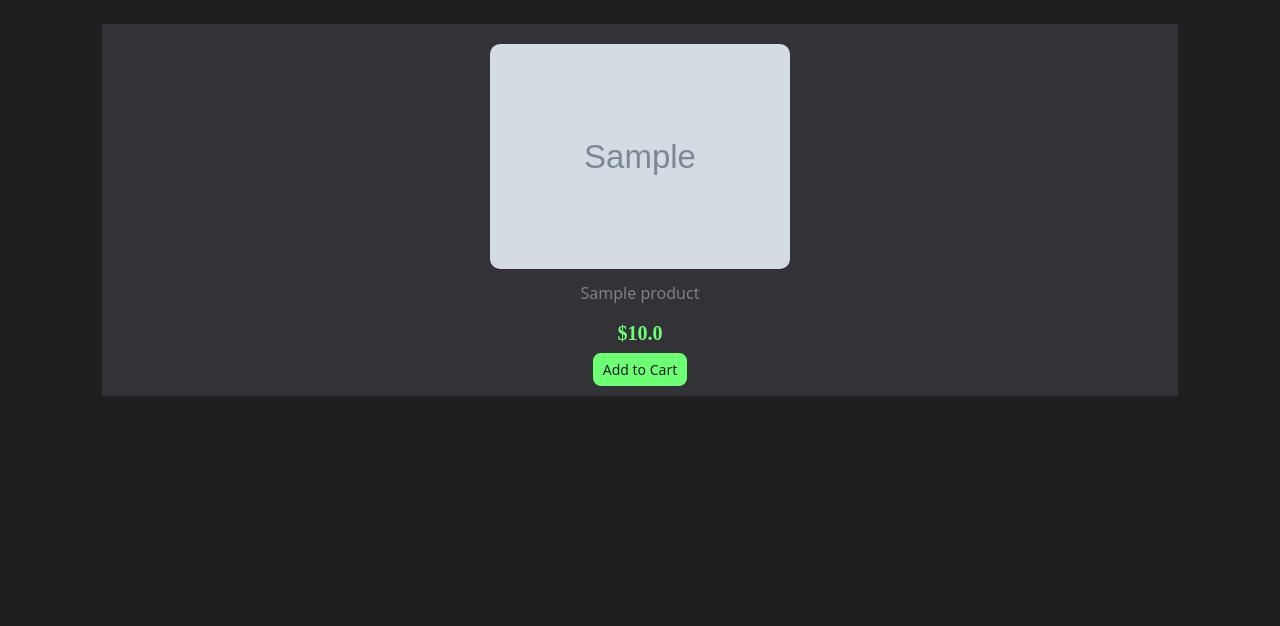
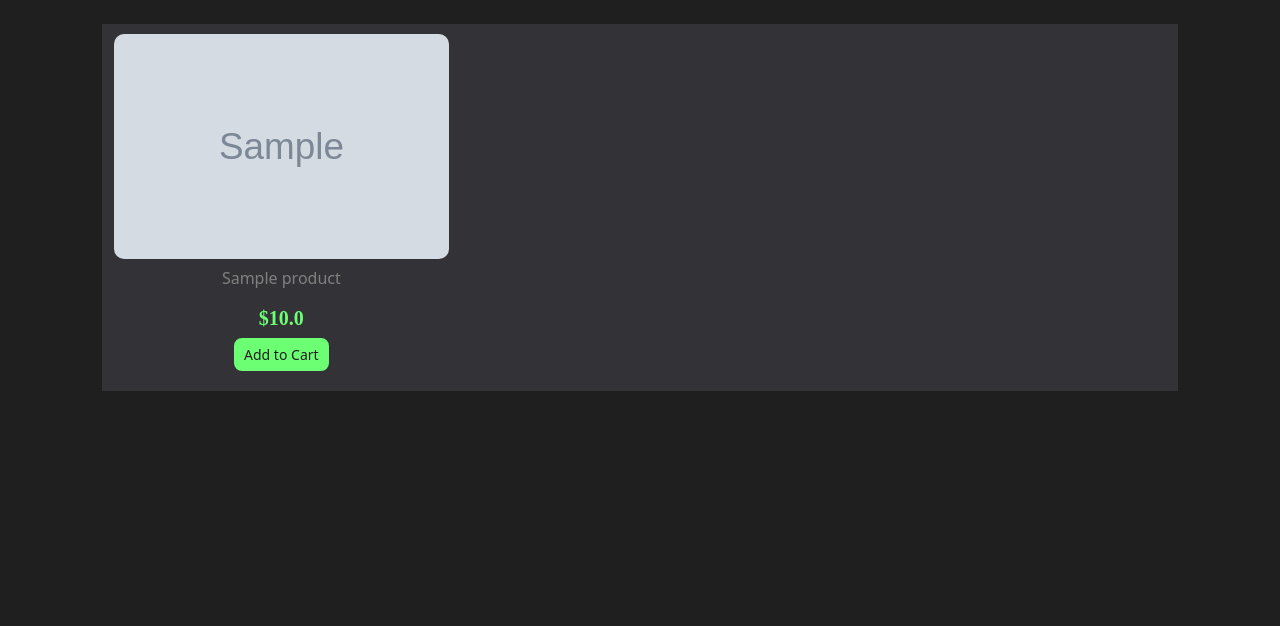
Before and after one commit to Natalie-LG05/Second-Hand-Games, a Flask app: page / in a window 1280 px wide. Shown: the part 89-715 px from the top of the page. Run offline with Flask 3, Linux system fonts and the light colour scheme; tables that the repository leaves empty hold one stand-in row (values such as "Sample post"); grey boxes marked "Sample" are stand-in pictures; some libraries are stand-ins or nearby versions; some web fonts are replaced.

Commit message:
updated home a bit

```diff
--- a/website/templates/home.html
+++ b/website/templates/home.html
@@ -3,23 +3,21 @@
 {% block title %} Home {% endblock %}
 
 {% block body %}
-
-<div class="container text-center" style="border-radius: 10px; ">
+<div class="container text-center" style="border-radius: 10px;">
     <div class="row" style="margin: 8px; background-color: rgb(51, 50, 55);" id="column">
         {% for item in items %}
-            <div class="col" style="background-color: rgb(51, 50, 55); margin: 10px;">
+            <div class="col-sm-6 col-md-4" style="background-color: rgb(51, 50, 55); margin-bottom: 20px;">
+                <img src="{{ url_for('static', filename='uploads/' + item.image) }}" alt="" style="height: 225px; width: 100%; border-radius: 10px; margin: 10px 0; object-fit: cover;">
 
-                <img src="{{ url_for('static', filename='uploads/' + item.image) }}" alt="" style="height: 225px; width: 300px; border-radius: 10px; margin: 10px; object-fit: cover;">
-
-                <div class="row" style="margin-top: 5px;">
+                <div class="row">
                     <h6 style="color: gray;">{{ item.product_name }}</h6>
                 </div>
 
                 <div class="row" style="margin-top: 10px;">
 
                     <div class="col">
-
-                    <h5 style="font-weight: 600; font-family: 'Times New Roman', Times, serif;">${{ item.price }}</h5>
+                        <h5 style="font-weight: 600; font-family: 'Times New Roman', Times, serif;">${{ item.price }}</h5>
+                    </div>
                 </div>
 
                 <form action="/add-to-cart/{{ item.id }}" method="POST">
--- a/website/views.py
+++ b/website/views.py
@@ -3,23 +3,19 @@ from flask import current_app as app
 from .models import Product, Cart, Order, Wishlist, OrderItem
 from flask_login import login_required, current_user
 from . import db
-from intasend import APIService
 import os
 import uuid
 from werkzeug.utils import secure_filename
-from werkzeug.security import check_password_hash, generate_password_hash
 from PIL import Image, ImageOps
-from flask_mail import Message, Mail
+from flask_mail import Message
 from . import mail
 import base64
-from .forms import ShopItemsForm
 import cloudinary.uploader
 import openai
 import base64
 import requests
 import re
 import json
-from io import BytesIO
 
 
 
```
